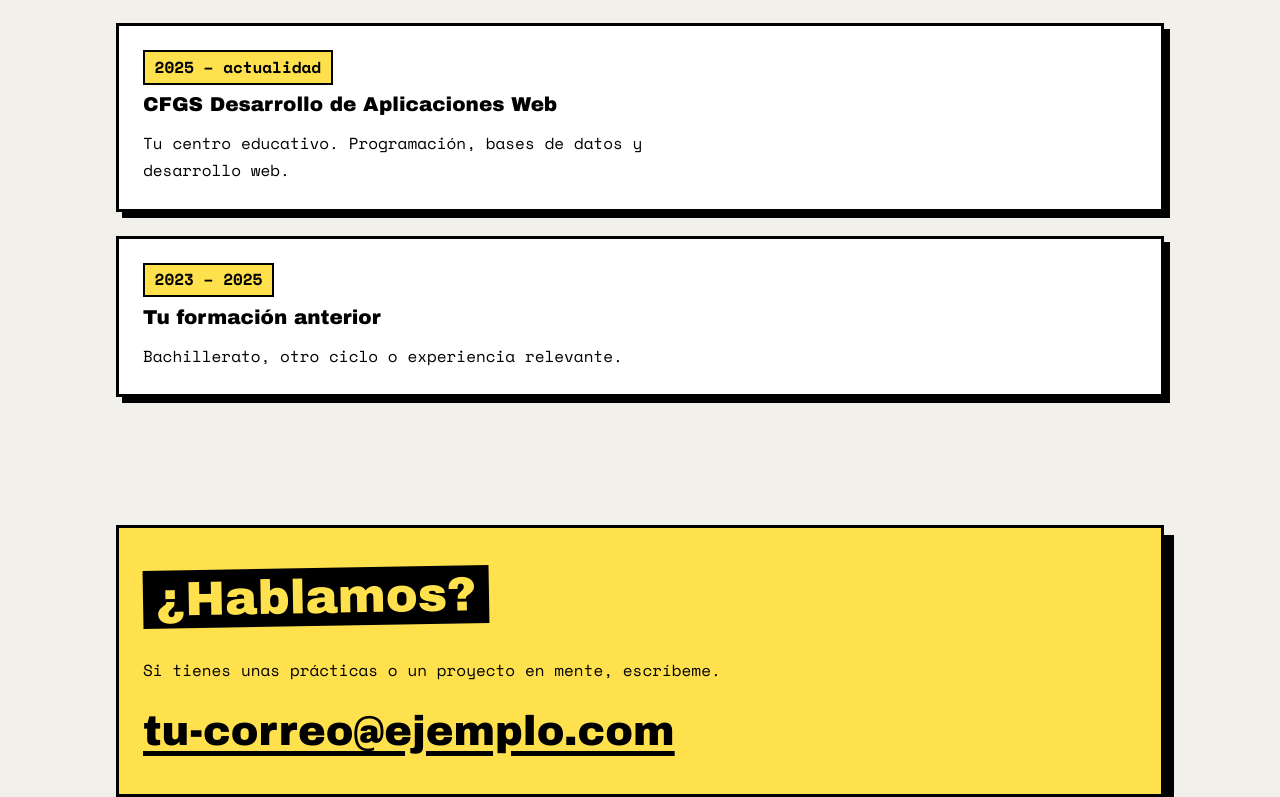
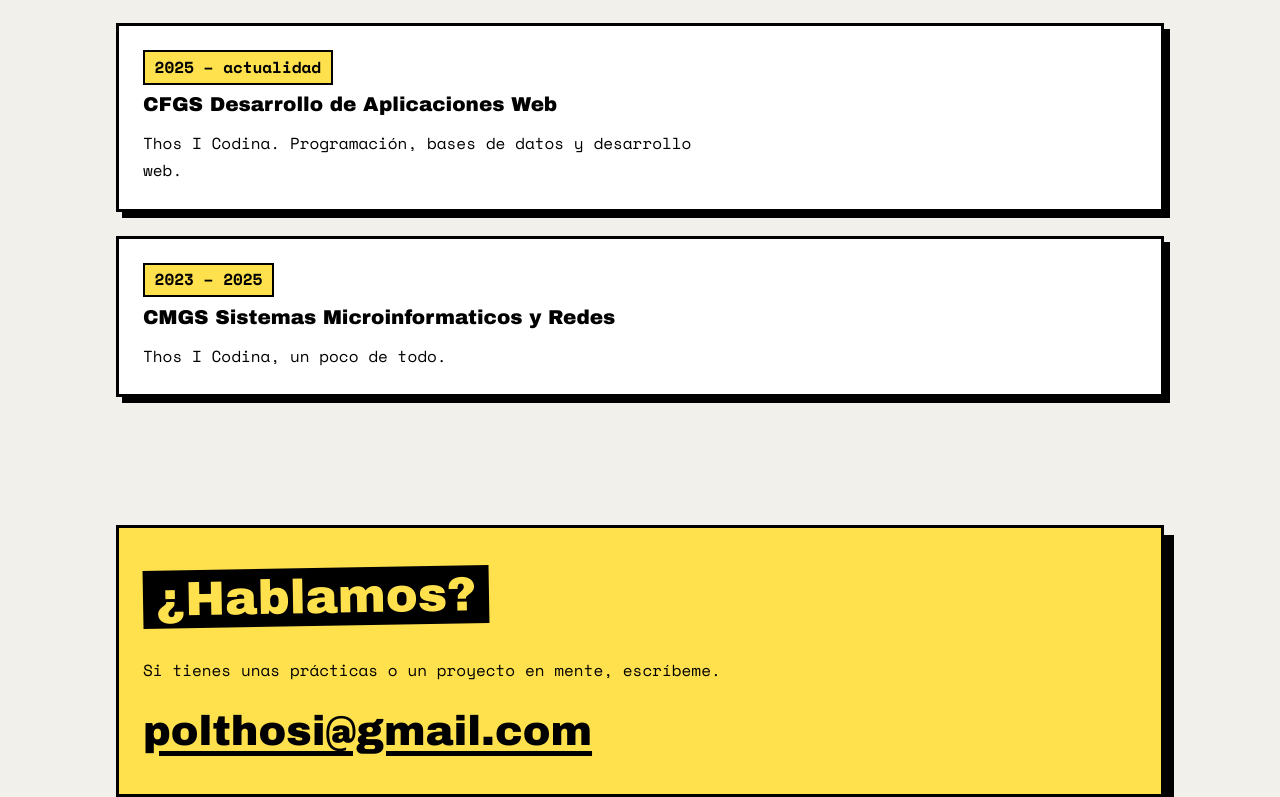
Before and after one commit to poolet-07/DAW2_M08_PolCervera, a plain HTML site: page index.html in a window 1280 px wide. Shown: the part 2783-3580 px from the top of the page. Drawn offline with nearby package versions, Linux system fonts and the light colour scheme.

Commit message:
Actualizacion del contenido del html

```diff
--- a/index.html
+++ b/index.html
@@ -76,7 +76,7 @@
         </article>
         <article class="card">
           <h3>Idiomas</h3>
-          <ul class="chips"><li>Castellano</li><li>Catalán</li><li>Inglés (tu nivel)</li></ul>
+          <ul class="chips"><li>Castellano</li><li>Catalán</li><li>Inglés</li></ul>
         </article>
       </div>
     </section>
@@ -122,8 +122,8 @@
     <section id="formacion">
       <h2>Formación y experiencia</h2>
       <ol class="timeline">
-        <li class="card"><time datetime="2025">2025 – actualidad</time><h3>CFGS Desarrollo de Aplicaciones Web</h3><p>Tu centro educativo. Programación, bases de datos y desarrollo web.</p></li>
-        <li class="card"><time datetime="2023">2023 – 2025</time><h3>Tu formación anterior</h3><p>Bachillerato, otro ciclo o experiencia relevante.</p></li>
+        <li class="card"><time datetime="2025">2025 – actualidad</time><h3>CFGS Desarrollo de Aplicaciones Web</h3><p>Thos I Codina. Programación, bases de datos y desarrollo web.</p></li>
+        <li class="card"><time datetime="2023">2023 – 2025</time><h3>CMGS Sistemas Microinformaticos y Redes</h3><p>Thos I Codina, un poco de todo.</p></li>
       </ol>
     </section>
 
@@ -131,7 +131,7 @@
       <div class="cta">
         <h2>¿Hablamos?</h2>
         <p>Si tienes unas prácticas o un proyecto en mente, escríbeme.</p>
-        <a class="mail" href="mailto:tu-correo@ejemplo.com">tu-correo@ejemplo.com</a>
+        <a class="mail" href="mailto:tu-correo@ejemplo.com">polthosi@gmail.com</a>
       </div>
     </section>
   </main>
```
